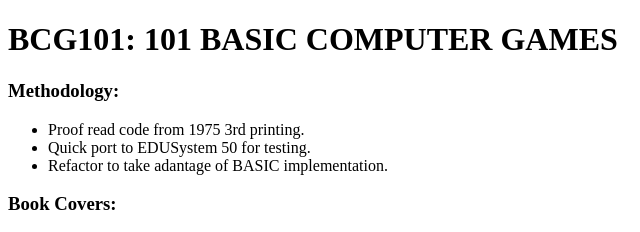
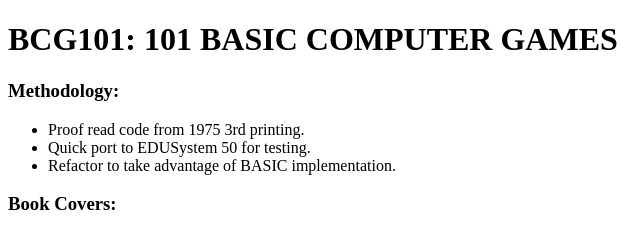
Before and after one commit to rfivet/BCG101, a plain HTML site: page docs/index.html in a window 1280 px wide. Shown: the top 232 px of the page, 0-640 px from the left. Drawn offline with Linux system fonts and the light colour scheme.

Commit message:
Fix typos.

```diff
--- a/docs/index.html
+++ b/docs/index.html
@@ -17,7 +17,7 @@
     <ul>
       <li>Proof read code from 1975 3rd printing.</li>
       <li>Quick port to EDUSystem 50 for testing.</li>
-      <li>Refactor to take adantage of BASIC implementation.</li>
+      <li>Refactor to take advantage of BASIC implementation.</li>
     </ul>
     <h3>Book Covers:</h3>
     <img src="img/1973.jpg" /> 1973 $5<br>
```
Also changed, not shown: 1 other file.
